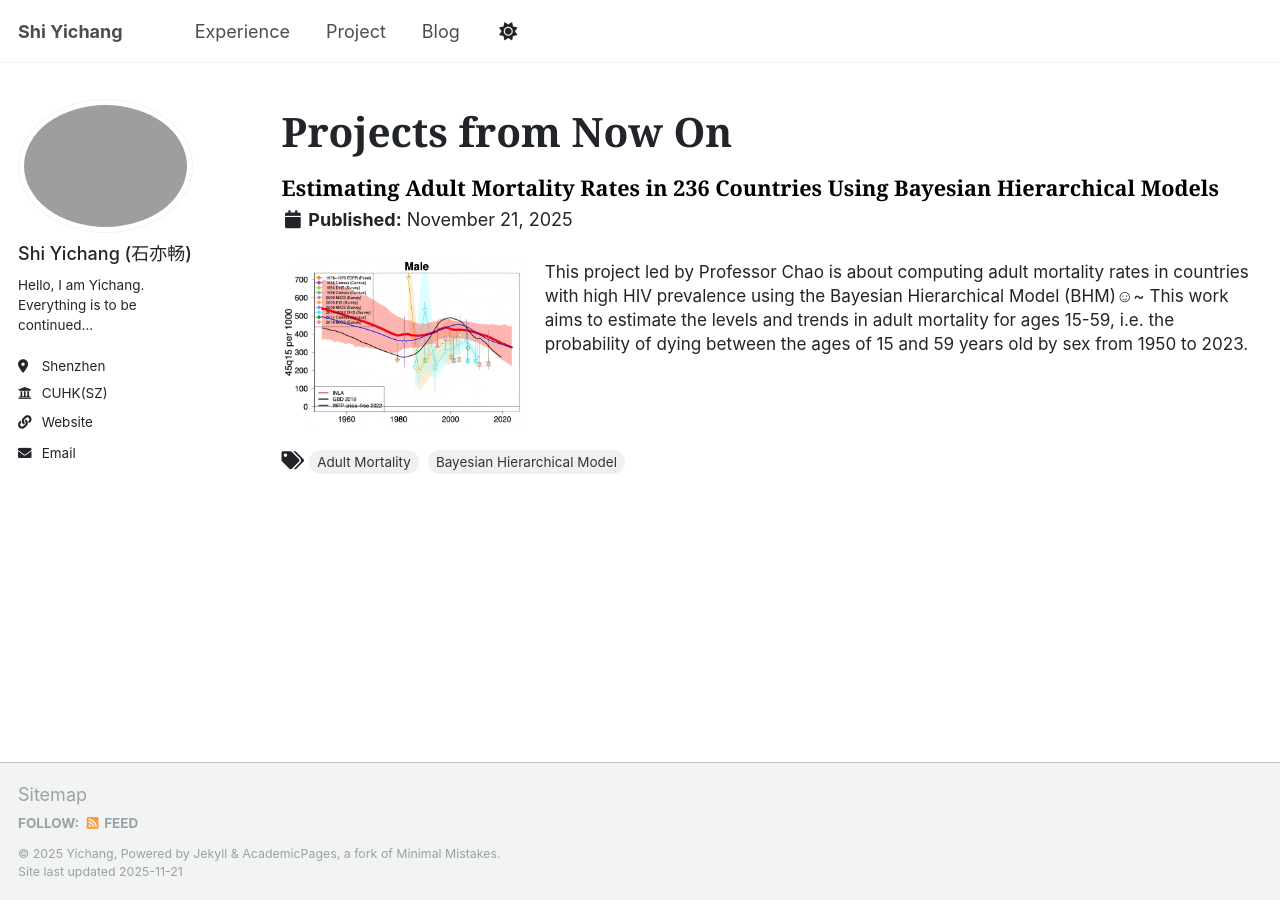
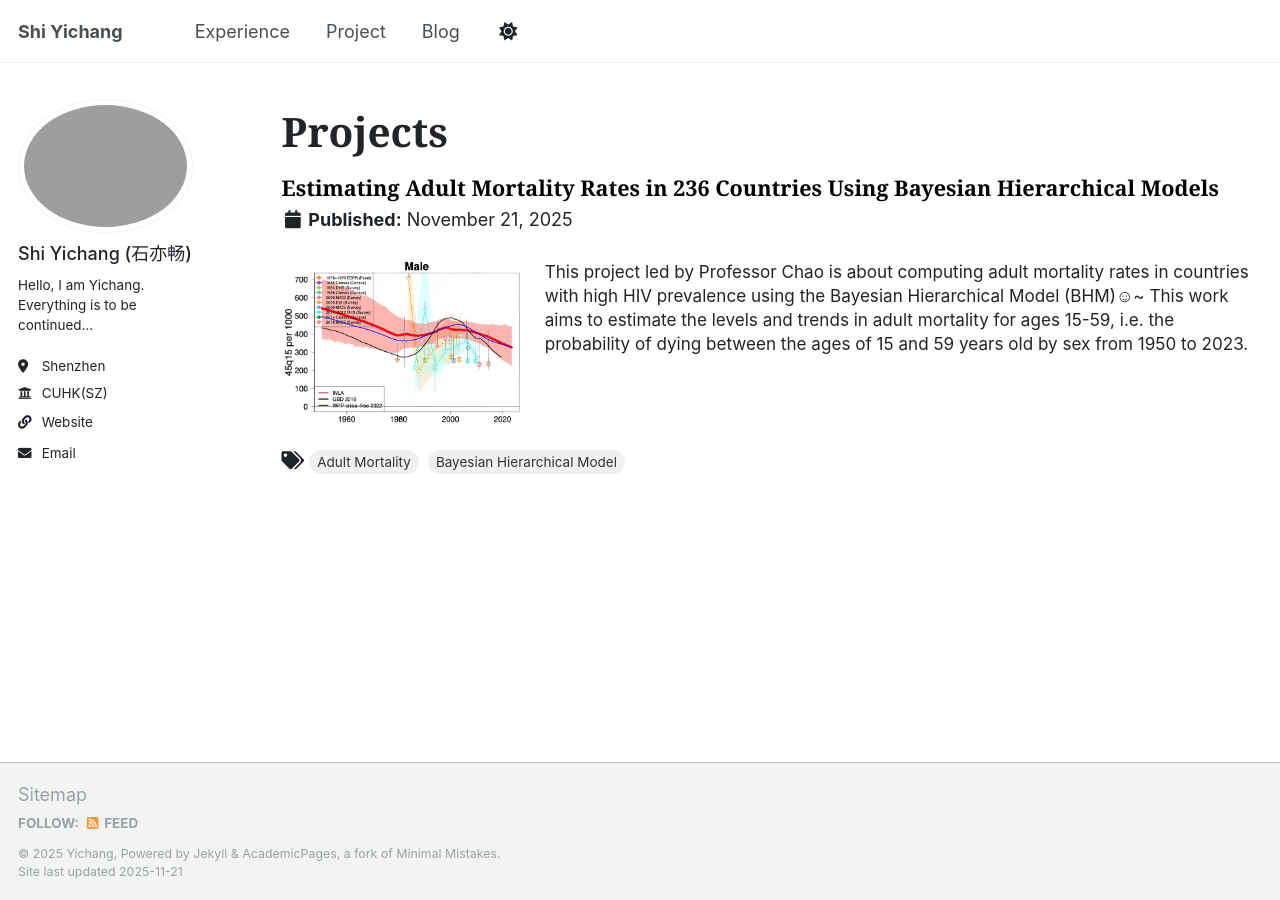
Before and after one commit to Helensyc/helensyc.github.io, a Jekyll site: the page built from _pages/portfolio.html, in a window 1280 px wide. Built offline with Jekyll 4.4.1, drawn with Linux system fonts in a browser that asks for light colours.

Commit message:
Change heading from 'Projects from Now On' to 'Projects'

```diff
--- a/_pages/portfolio.html
+++ b/_pages/portfolio.html
@@ -7,7 +7,7 @@ author_profile: true
 {% include base_path %}
 
 <h2 style="font-family: Georgia, serif; font-size: 2.25rem; font-weight: 600; margin-bottom: 1rem;">
-  Projects from Now On
+  Projects
 </h2>
 
 {% for post in site.portfolio %}
```
